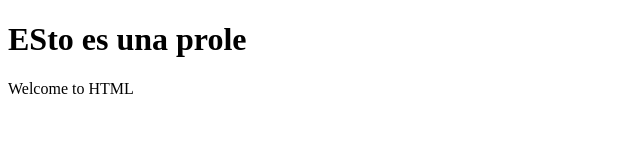
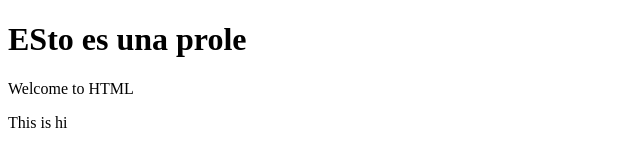
Before and after one commit to DelCarpioJose/IHC-Projects, a plain HTML site: page index.html in a window 1280 px wide. Shown: the full height of the page, 0-640 px from the left. Drawn offline with Linux system fonts and the light colour scheme.

Commit message:
Feat(This): Added This Phrase.

```diff
--- a/index.html
+++ b/index.html
@@ -7,5 +7,6 @@
 <body>
     <h1>ESto es una prole</h1>
     <p>Welcome to HTML</p>
+    <p>This is hi</p>
 </body>
 </html>
```
